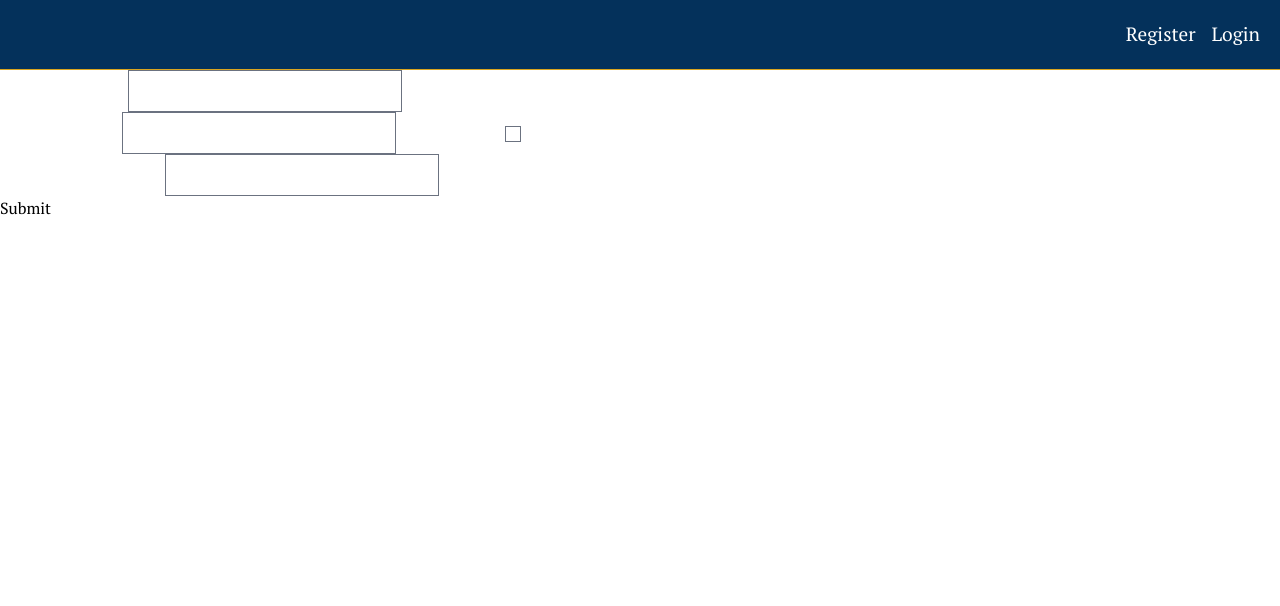
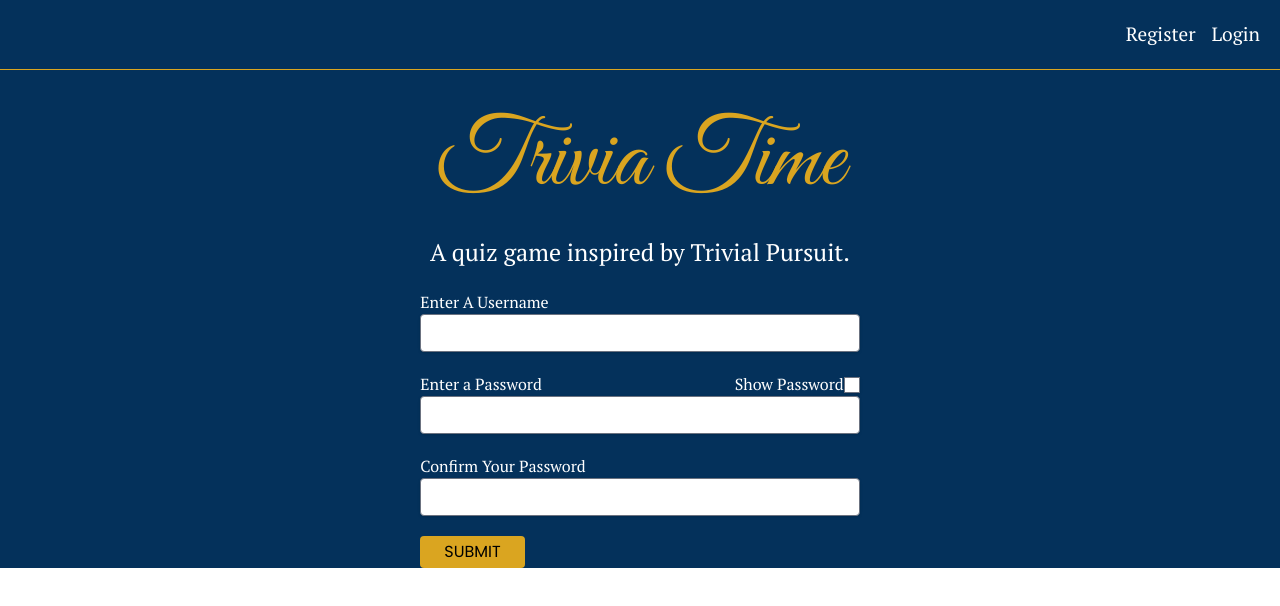
Before and after one commit to chris-hegarty/trivia-snack, a React (Create React App) app: page /register in a window 1280 px wide. Shown: the top 606 px of the page. Built offline with nearby package versions, Linux system fonts and the light colour scheme.

Commit message:
Remove Question, Answer. Refactor into Card. Styling on Login Reg pages.

```diff
--- a/public/index.html
+++ b/public/index.html
@@ -30,6 +30,24 @@
 			href="https://fonts.googleapis.com/css2?family=Great+Vibes&family=PT+Serif&display=swap"
 			rel="stylesheet"
 		/>
+		<link rel="preconnect" href="https://fonts.googleapis.com" />
+		<link rel="preconnect" href="https://fonts.gstatic.com" crossorigin />
+		<link
+			href="https://fonts.googleapis.com/css2?family=Great+Vibes&family=Lato:wght@300&display=swap"
+			rel="stylesheet"
+		/>
+		<link rel="preconnect" href="https://fonts.googleapis.com" />
+		<link rel="preconnect" href="https://fonts.gstatic.com" crossorigin />
+		<link
+			href="https://fonts.googleapis.com/css2?family=Source+Sans+Pro:wght@600&display=swap"
+			rel="stylesheet"
+		/>
+		<link rel="preconnect" href="https://fonts.googleapis.com" />
+		<link rel="preconnect" href="https://fonts.gstatic.com" crossorigin />
+		<link
+			href="https://fonts.googleapis.com/css2?family=Poppins&display=swap"
+			rel="stylesheet"
+		/>
 
 		<title>React App</title>
 	</head>
--- a/src/App.css
+++ b/src/App.css
@@ -40,7 +40,7 @@
 	font-size: 1.5rem;
 }
 p {
-	line-height: 32px;
+	line-height: 24px;
 	font-size: 1rem;
 }
 h2,
@@ -55,12 +55,13 @@
 	color: #ffffff;
 }
 button {
-	font-family: "PT Serif", serif;
+	font-family: "Poppins", sans-serif;
 	font-weight: semi-bold;
+	text-transform: uppercase;
 }
 #category-dropdown {
 	color: #000000;
-	font-family: "PT Serif", serif;
+	font-family: "Poppins", serif;
 	background-color: #daa520;
 }
 
@@ -91,6 +92,9 @@
 }
 .gold {
 	color: #daa520;
+}
+.gold-background {
+	background-color: #daa520;
 }
 
 .card-main {
@@ -136,6 +140,10 @@
 }
 .category-button label {
 	color: #04315b;
-	font-size: 1.3rem;
+	font-size: 1.2rem;
 	font-weight: semi-bold;
+	font-family: "Poppins", sans-serif;
 }
+.form-field {
+	margin: 20px 0;
+}
--- a/src/components/Answer.jsx
+++ b/src/components/Answer.jsx
@@ -1,17 +1,17 @@
-import React, { useState } from 'react'
-import { CardContext } from '../context/CardContext'
+// import React, { useState } from 'react'
+// import { CardContext } from '../context/CardContext'
 
-function Answer() {
+// function Answer() {
 
 
-  return (
-    <>
-      <li className="choice">{}</li>
-      <li className="choice">Copenhagen</li>
-      <li className="choice">Toulouse</li>
-      <li className="choice">Amsterdam</li>
-    </>
-  )
-}
+//   return (
+//     <>
+//       <li className="choice">{}</li>
+//       <li className="choice">Copenhagen</li>
+//       <li className="choice">Toulouse</li>
+//       <li className="choice">Amsterdam</li>
+//     </>
+//   )
+// }
 
-export default Answer
+// export default Answer
--- a/src/components/Category.jsx
+++ b/src/components/Category.jsx
@@ -1,7 +1,6 @@
 import React, {useContext, useState, useEffect} from 'react'
 import { CategoryContext } from "../context/CategoryContext";
 import {UrlContext} from "../context/UrlContext"
-import Question from "../components/Question"
 import useAxios from "../hooks/useAxios";
 
 
@@ -41,7 +40,7 @@
 
         <div className="input-container px-4 py-8 flex center">
             <button
-                className="rounded bg-[#daa520] py-1 px-6"
+                  className="rounded navy py-2 px-6 white-text hover:[#05b4e1]"
                 onClick={(e)=>{
                 e.preventDefault( )
                 setUrl(`&categories=${selected}`)
--- a/src/components/GamePage.jsx
+++ b/src/components/GamePage.jsx
@@ -1,7 +1,7 @@
 import React from 'react'
 import Wheel  from "./Wheel";
 import Category from "./Category";
-import Question from "./Question";
+// import Question from "./Question";
 import Card from "./Card";
 
 function GamePage() {
@@ -24,7 +24,7 @@
                 </section>
                 <section className="game-main p-16 flex space-around">
                     <Wheel />
-                    <Question />
+                    {/* <Question /> */}
                     <Card />
                 </section>
             </main>
--- a/src/components/LoginPage.jsx
+++ b/src/components/LoginPage.jsx
@@ -13,6 +13,10 @@
 
   return (
         <>
+          <main className="navy">
+              <section className="intro flex center align-center column">
+                  <h1 className="gold">Trivia Time</h1>
+                  <h2>A quiz game inspired by Trivial Pursuit.</h2>
           <div className="login-page">
               <div className="form-field">
                   <label htmlFor="user-name">Username</label>
@@ -23,18 +27,12 @@
                       }}
                       type="text"
                       id="user-name"
+                      className="shadow appearance-none border rounded w-full py-2 px-3 text-gray-700 leading-tight focus:outline-none focus:shadow-outline"
                   />
               </div>
                       <div className="form-field">
-                  <label htmlFor="password">Password</label>
-                  <input
-                      value={password}
-                      onChange={(e) => {
-                          setPassword(e.target.value)
-                      }}
-                      type={show === true ? "text" : "password"}
-                      id="password"
-                  />
+                          <div className="flex space-between">
+                              <label htmlFor="password">Enter a Password</label>
                               <span>
                                   <label htmlFor="check-box">Show Password</label>
                                   <input
@@ -43,18 +41,34 @@
                                       type="checkbox"
                                       name="register-checkbox"
                                       id="check-box"
+                                      className="shadow appearance-none border  text-gray-700 leading-tight focus:outline-none focus:shadow-outline"
                                   />
                               </span>
                           </div>
+                          <input
+                              value={password}
+                              onChange={(e) => {
+                                  setPassword(e.target.value)
+                              }}
+                              type={show === true ? "text" : "password"}
+                              id="password"
+                              className="shadow appearance-none border rounded w-full py-2 px-3 text-gray-700 leading-tight focus:outline-none focus:shadow-outline"
+                          />
+
+                      </div>
           <button
+                          className="rounded bg-[#daa520] py-1 px-6"
               onClick={(e) => {
                   e.preventDefault()
                       login(username)
                       navigate("/game")
-              }}>
+              }}
+            >
             Submit
           </button>
     </div>
+    </section>
+    </main>
     </>
   )
 }
--- a/src/components/RegisterPage.jsx
+++ b/src/components/RegisterPage.jsx
@@ -12,6 +12,11 @@
   //Need to add player context.
 
   return (
+
+    <main className="navy">
+      <section className="intro flex center align-center column">
+        <h1 className="gold">Trivia Time</h1>
+        <h2>A quiz game inspired by Trivial Pursuit.</h2>
         <div className="register-page">
           <div className="form-field">
             <label htmlFor="user-name">Enter A Username</label>
@@ -22,18 +27,12 @@
               }}
               type="text"
               id="user-name"
+              className="shadow appearance-none border rounded w-full py-2 px-3 text-gray-700 leading-tight focus:outline-none focus:shadow-outline"
             />
           </div>
           <div className="form-field">
+            <div className="flex space-between">
             <label htmlFor="password">Enter a Password</label>
-          <input
-            value={password}
-            onChange={(e)=>{
-              setPassword(e.target.value)
-            }}
-            type={show === true ? "text" : "password"}
-            id="password"
-          />
             <span>
               <label htmlFor="check-box">Show Password</label>
               <input
@@ -42,8 +41,20 @@
                 type="checkbox"
                 name="register-checkbox"
                 id="check-box"
+                className="shadow appearance-none border  text-gray-700 leading-tight focus:outline-none focus:shadow-outline"
               />
             </span>
+            </div>
+              <input
+                value={password}
+                onChange={(e)=>{
+                  setPassword(e.target.value)
+                }}
+                type={show === true ? "text" : "password"}
+                id="password"
+              className="shadow appearance-none border rounded w-full py-2 px-3 text-gray-700 leading-tight focus:outline-none focus:shadow-outline"
+              />
+
           </div>
           <div className="form-field">
             <label htmlFor="confirm-password">Confirm Your Password</label>
@@ -54,9 +65,11 @@
               }}
               type={show === true ? "text" : "password"}
               id="confirm-password"
+              className="shadow appearance-none border rounded w-full py-2 px-3 text-gray-700 leading-tight focus:outline-none focus:shadow-outline"
             />
           </div>
           <button
+            className="rounded bg-[#daa520] py-1 px-6"
             onClick={(e) => {
               e.preventDefault()
               console.log(password, confirm);
@@ -68,6 +81,8 @@
             Submit
           </button>
         </div>
+    </section>
+    </main>
   )
 }
 
--- a/src/context/CardContext.jsx
+++ b/src/context/CardContext.jsx
@@ -1,4 +1,5 @@
 import React, { useState, createContext, useCallback } from 'react'
+
 export const CardContext = createContext(null)
 
 export function CardProvider(props) {
@@ -8,6 +9,9 @@
         const [correct, setCorrect] = useState(null);
         const [incorrect, setIncorrect] = useState(null);
 
+    // function shuffle(array) {
+    //     return array.sort(() => Math.random() - 0.5)
+    // }
 
     return <CardContext.Provider value={{
 
--- a/src/hooks/useAxios.jsx
+++ b/src/hooks/useAxios.jsx
@@ -25,8 +25,12 @@
               category: val.category,
               question: val.question,
               id: val.id,
-              correct: val.correctAnswer,
-              incorrect: val.incorrectAnswers,
+              choices: [
+                val.correctAnswer,
+                val.incorrectAnswers[0],
+                val.incorrectAnswers[1],
+                val.incorrectAnswers[2],
+              ],
               })
             )
             setData(card[0])
--- a/tailwind.config.js
+++ b/tailwind.config.js
@@ -3,6 +3,9 @@
   content: ["./src/**/*.{js,jsx,ts,tsx}",],
   theme: {
     extend: {},
+    colors: {
+      'gold': '#daa520'
+    }
   },
   plugins: [
     require('@tailwindcss/forms'),
```
Also changed, not shown: src/components/Card.jsx (+10 -27 lines), src/components/Question.jsx (+27 -36 lines). Lines whose indentation alone changed are shown as unchanged.
